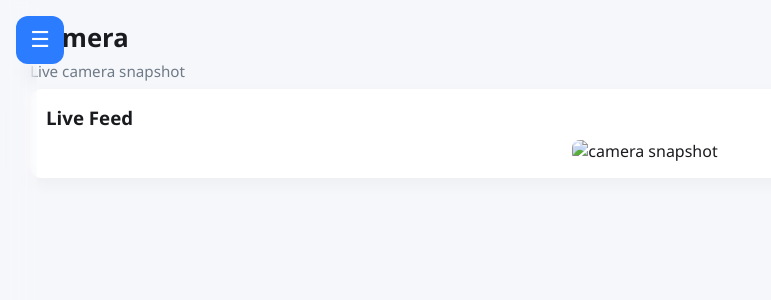
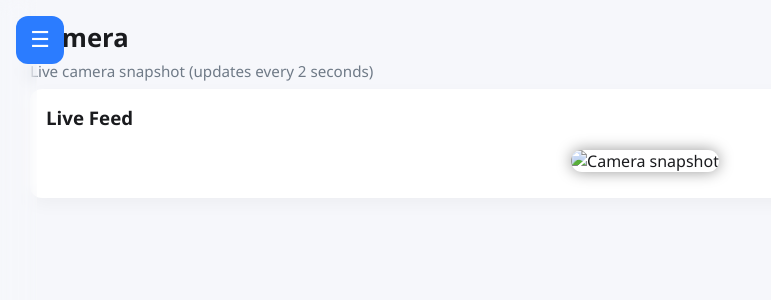
Before and after one commit to chru3b78rjxn74ujrjyhhe/landsilde, a Flask app: template templates/camera.html in a window 1280 px wide. Shown: the top 300 px of the page, without its empty margins (0-771 px from the left). Run offline with Flask 3, Linux system fonts and the light colour scheme; the template is opened without the code that fills it: most values are stand-ins (such as "Sample title", 1, 10 or a date in 2020).

Commit message:
Update camera.html

```diff
--- a/templates/camera.html
+++ b/templates/camera.html
@@ -1,27 +1,35 @@
 {% extends "base.html" %}
 
 {% block content %}
+
 <header class="page-header">
     <h1>Camera</h1>
-  <div class="header-meta">Live camera snapshot</div>
+    <div class="header-meta">Live camera snapshot (updates every 2 seconds)</div>
 </header>
 
 <div class="grid">
     <div class="card wide">
         <h3>Live Feed</h3>
-    <div style="text-align:center;">
-      <img id="cameraImg" src="{{ url_for('camera_feed') }}" alt="camera snapshot" style="max-width:100%;border-radius:8px;">
+
+        <div style="text-align:center; padding:10px;">
+            <img id="cameraImg"
+                 src="{{ url_for('camera_feed') }}?t={{ random() }}"
+                 alt="Camera snapshot"
+                 style="max-width:100%; border-radius:12px; box-shadow:0 0 15px rgba(0,0,0,0.4);">
         </div>
     </div>
 </div>
+
 {% endblock %}
 
 {% block scripts %}
 <script>
-    // Auto-refresh camera image every 2 seconds
-    setInterval(() => {
-      const img = document.getElementById('cameraImg');
-      img.src = "{{ url_for('camera_feed') }}" + "?t=" + Date.now();
-    }, 2000);
+    // 🔄 update image every 2 seconds
+    function updateCamera() {
+        const img = document.getElementById("cameraImg");
+        img.src = "{{ url_for('camera_feed') }}" + "?cache=" + Date.now();
+    }
+
+    setInterval(updateCamera, 2000);
 </script>
 {% endblock %}
```
Lines whose indentation alone changed are shown as unchanged.
